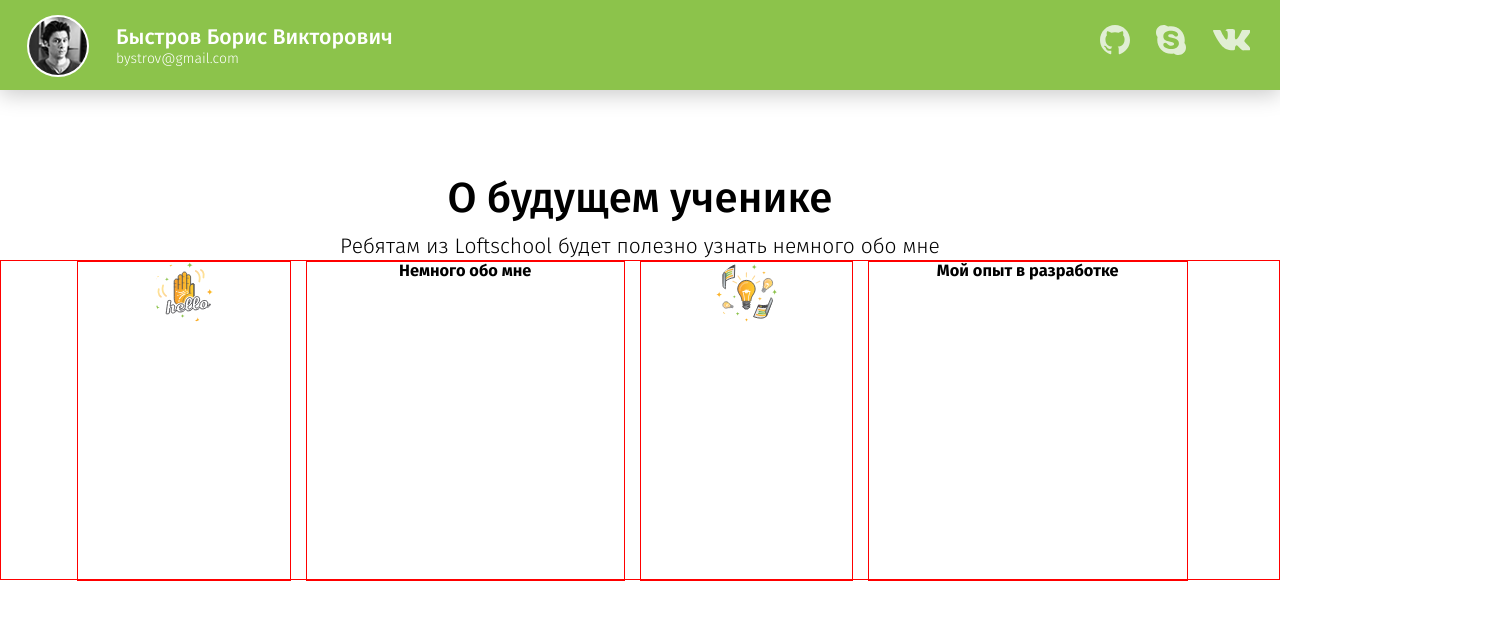
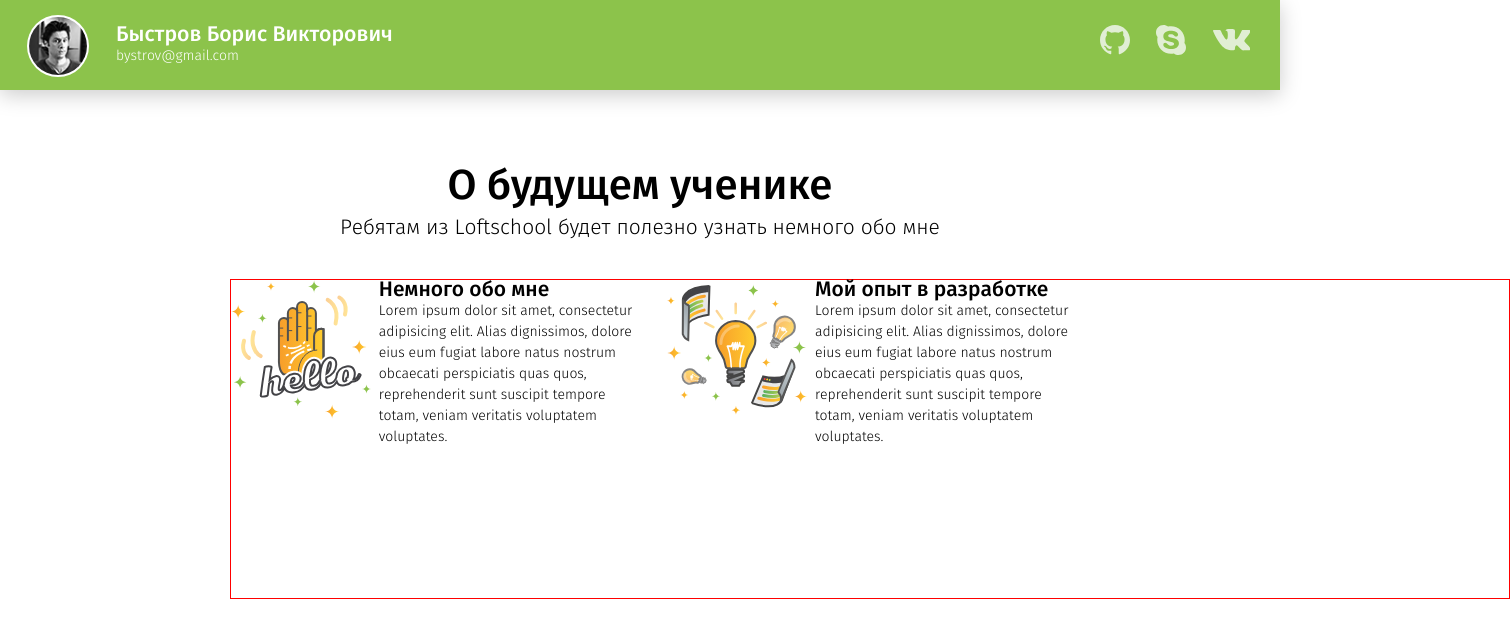
Before and after one commit to ekliziast2014/testTaskLS, a website: page app/index.html in a window 1280 px wide. Shown: the top 638 px of the page, 1510 px wide, since content can reach past the window. Drawn offline with Linux system fonts and the light colour scheme.

Commit message:
SECOND HTML

```diff
--- a/app/css/css_main.css
+++ b/app/css/css_main.css
@@ -9,7 +9,7 @@ body {
     margin: 0;
     width: 100%;
     height: 1874px;
-    font: normal 300 14px FiraSans;
+    font: normal 300 14px/21px FiraSans;
 
 
 }
@@ -24,7 +24,7 @@ header {
     margin-bottom:80px;
     box-shadow: 0px 5px 20px 0px rgba(204,204,204,1) /* Параметры тени */
 }
-img{
+header img{
     max-width: 62px;
     max-height: 62px;
     -webkit-border-radius: 31px;
@@ -46,15 +46,11 @@ ul{
     margin: 0;
     padding: 0;
     list-style: none;
-    font-family: FiraSans;
     color: #fff;
     font-weight: 600;
-    font-style: normal;
     font-size: 21.26px;
 }
 li.regular{
-    font-family:FiraSans;
-    font-style: normal;
     font-weight: 300;
     font-size: 14px;
 }
@@ -88,22 +84,23 @@ main{
 
 .title{
     text-align: center;
+    margin-bottom: 40px;
+}
+.title p{
+    font-size: 21px;
 }
 h1{
-    font-family:FiraSans;
-    font-style: normal;
     font-weight: 600;
     font-size: 42px;
-    margin: 0 auto 10px;
+    margin: 0 auto 20px;
 }
-h3{
+h2{
     margin: 0;
+    font-weight: 600;
 }
 p{
-    font-family:FiraSans;
-    font-style: normal;
     font-weight: 300;
-    font-size: 21px;
+    font-size: 14px;
     margin: 0;
 }
 .cols{
@@ -112,21 +109,21 @@ p{
     border: 1px solid red;
     display: flex;
     flex-direction: row;
-    justify-content: center;
-    align-items: flex-start;
+    justify-content: flex-start;
+    margin-left: 230px;
 }
-.cols.col-2{
-    width:16.67%;
+.col-2{
+    width:10%;
+    margin-right: 20px;
 }
-.cols.col-3{
-    width: 25%;
+.col-3{
+    width: 21%;
+    margin-right: 20px;
 }
-.cols > div{
-    margin-right: 15px;
-}
-img.hello{
+
+img{
     width: 140px;
-    height: 137px;
+    height: 139px;
     margin: 0;
     padding: 0;
 }
--- a/app/index.html
+++ b/app/index.html
@@ -8,11 +8,11 @@
 </head>
 <body>
     <header>
-        <img src="../img/scrubs.png" alt="ava">
+        <img src="img/scrubs.png" alt="ava">
         <div class="person">
             <ul>
                 <li>Быстров Борис Викторович</li>
-                <li class="regular">bystrov@gmail.com</li.cursiv>
+                <li class="regular">bystrov@gmail.com</li>
             </ul>
         </div>
         <div class="social">
@@ -73,17 +73,23 @@
                     <p>Ребятам из Loftschool будет полезно узнать немного обо мне</p>
                 </div>
                 <div class="cols">
-                    <div class="cols col-2">
+                    <div class="col-2">
                         <img class="hello" src="icons/hello.svg" alt="">
                     </div>
-                    <div class="cols col-3">
-                        <h3 >Немного обо мне</h3>
+                    <div class="col-3">
+                        <h2 >Немного обо мне</h2>
+                        <p>Lorem ipsum dolor sit amet, consectetur adipisicing elit. Alias dignissimos, dolore eius eum
+                            fugiat labore natus nostrum obcaecati perspiciatis quas quos, reprehenderit sunt suscipit
+                            tempore totam, veniam veritatis voluptatem voluptates.</p>
                     </div>
-                    <div class="cols col-2">
+                    <div class="col-2">
                         <img class="hello" src="icons/experience.svg" alt="">
                     </div>
-                    <div class="cols col-3">
-                        <h3>Мой опыт в разработке</h3>
+                    <div class="col-3">
+                        <h2>Мой опыт в разработке</h2>
+                        <p>Lorem ipsum dolor sit amet, consectetur adipisicing elit. Alias dignissimos, dolore eius eum
+                            fugiat labore natus nostrum obcaecati perspiciatis quas quos, reprehenderit sunt suscipit
+                            tempore totam, veniam veritatis voluptatem voluptates.</p>
                     </div>
                 </div>
         </div>
```
